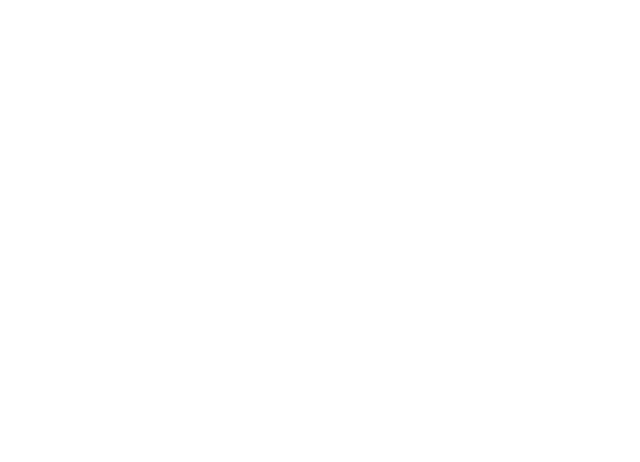
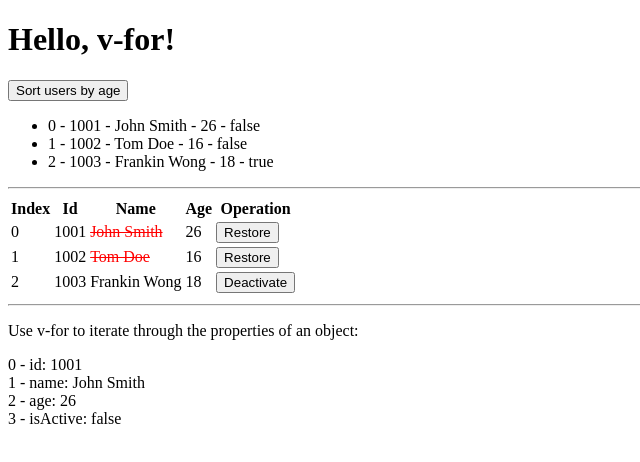
Before and after one commit to PathNotFound404/learn-vue-3, a Vue app: page / in a window 1280 px wide. Shown: the top 462 px of the page, without its empty margins (0-640 px from the left). Built offline with nearby package versions, Linux system fonts and the light colour scheme.

Commit message:
List Rendering

```diff
--- a/src/App.vue
+++ b/src/App.vue
@@ -1,7 +1,62 @@
-<script setup></script>
+<template>
+  <h1>{{ message }}</h1>
+  <button @click="sortUsersByAge">Sort users by age</button>
+  <ul>
+    <li v-for="(user, index) in users" :key="user.id">
+      {{ index }} - {{ user.id }} - {{ user.name }} - {{ user.age }} -
+      {{ user.isActive }}
+    </li>
+  </ul>
 
-<template>
+  <hr />
 
+  <table>
+    <tr>
+      <th>Index</th>
+      <th>Id</th>
+      <th>Name</th>
+      <th>Age</th>
+      <th>Operation</th>
+    </tr>
+    <tr v-for="(user, index) in users" :key="user.id">
+      <td>{{ index }}</td>
+      <td>{{ user.id }}</td>
+      <td :class="{ inactive: !user.isActive }">{{ user.name }}</td>
+      <td>{{ user.age }}</td>
+      <td>
+        <button @click="user.isActive = !user.isActive">
+          {{ user.isActive ? 'Deactivate' : 'Restore' }}
+        </button>
+      </td>
+    </tr>
+  </table>
+
+  <hr />
+  <p>Use v-for to iterate through the properties of an object:</p>
+  <div v-for="(value, key, index) in users[0]">
+    {{ index }} - {{ key }}: {{ value }}
+  </div>
 </template>
 
-<style scoped></style>
+<script setup>
+import { ref } from 'vue'
+
+let message = ref('Hello, v-for!')
+
+const users = ref([
+  { id: 1001, name: 'John Smith', age: 26, isActive: false },
+  { id: 1002, name: 'Tom Doe', age: 16, isActive: false },
+  { id: 1003, name: 'Frankin Wong', age: 18, isActive: true }
+])
+
+function sortUsersByAge() {
+  users.value.sort((a, b) => a.age - b.age)
+}
+</script>
+
+<style scoped>
+.inactive {
+  color: red;
+  text-decoration: line-through;
+}
+</style>
```
